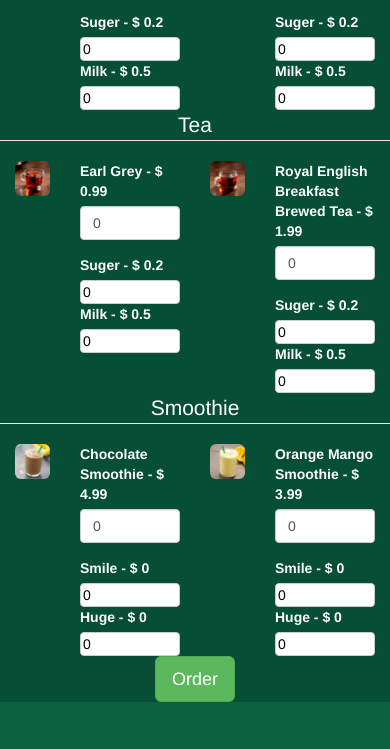
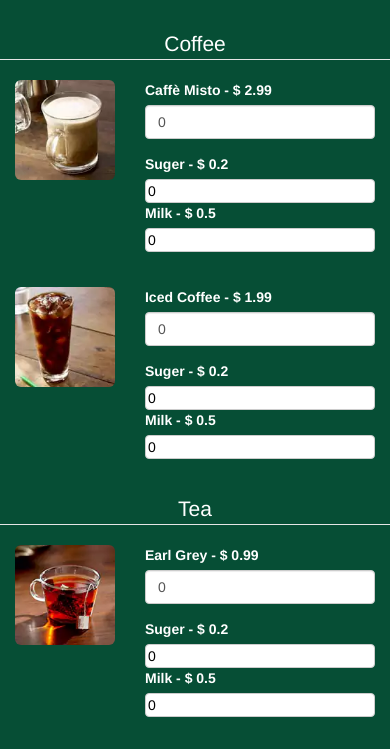
Before and after one commit to alireza-saberi/pos, a website: page app/index.html in a window 390 px wide. Shown: the part 506-1255 px from the top of the page. Before the commit the page ends 1208 px from the top, so only its background shows below. Drawn offline with nearby package versions, Linux system fonts and the light colour scheme; files that its build step writes are made by us from their sources.

Commit message:
doc: docs: add demo
demo files are added.

[ticket #3]

```diff
--- a/app/index.html
+++ b/app/index.html
@@ -19,8 +19,8 @@
                 <h1 class="text-center">Ali Coffee Shop</h1>
                 <fieldset v-for="drink in drinks">
                     <legend class="text-center"> {{ drink.type }} </legend>
-                        <div class="col-xs-6" v-for="product in drink.varieties">
-                            <div class="row">
+                        <div class="col-xs-12 col-sm-6" v-for="product in drink.varieties">
+                            <div class="row product">
                                 <div class="col-xs-4"><img class="img-responsive img-rounded" v-bind:src="product.src"></div>
                                 <form class="col-xs-8">
                                     <div class="form-group">
```
Also changed, not shown: 2 other files.
